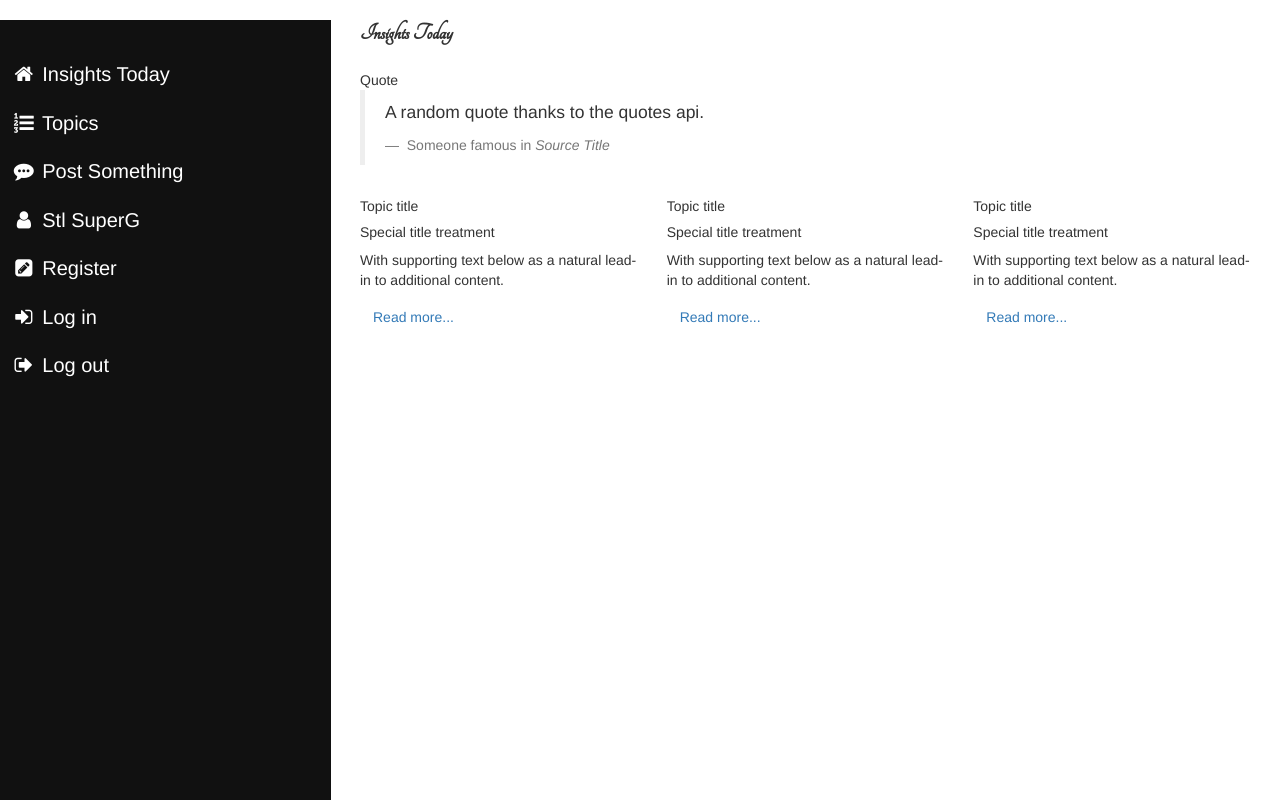
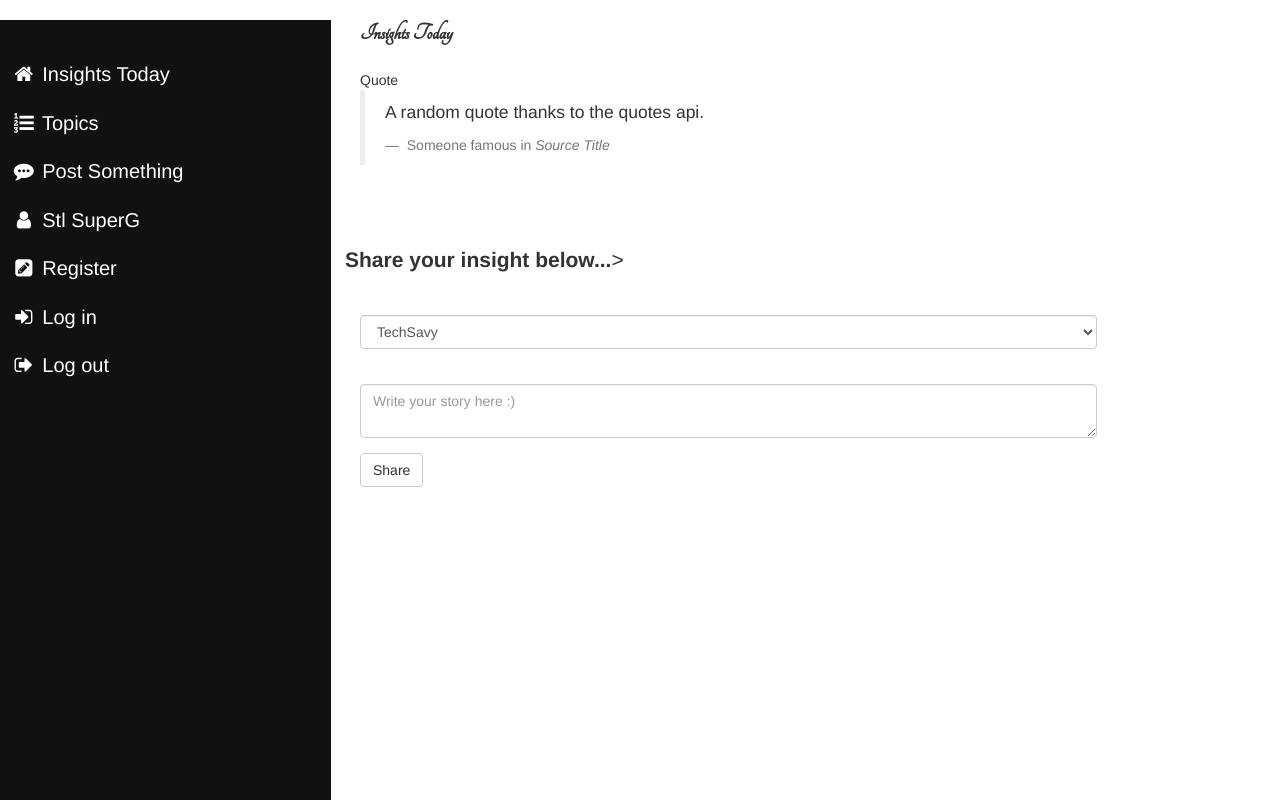
Before and after one commit to RkNyra/Insights-Today, a Flask app: page /sharepost in a window 1280 px wide. Run offline with Flask 2, Linux system fonts and the light colour scheme; some libraries are stand-ins or nearby versions; some web fonts are replaced.

Commit message:
install flask-wtf forms and create the blog-post sharing form on the app's sharepost page

```diff
--- a/app/main/forms.py
+++ b/app/main/forms.py
@@ -0,0 +1,12 @@
+from flask_wtf import FlaskForm
+from wtforms import SelectField,StringField,TextAreaField,SubmitField
+from wtforms.validators import Required
+from wtforms import ValidationError
+
+class SharePostForm(FlaskForm):
+    '''
+    The blog-post sharing form
+    '''
+    topic = SelectField('', choices=[('TechSavy', 'TechSavy'), ('MoneySmart','MoneySmart'), ('Life & Laughter', 'Life & Laughter')], validators=[Required()])
+    content = TextAreaField('', validators=[Required()], render_kw={"placeholder": "Write your story here :)"})
+    submit = SubmitField('Share')
--- a/app/main/views.py
+++ b/app/main/views.py
@@ -1,6 +1,6 @@
 from flask import render_template
-
 from . import main
+from .forms import SharePostForm
 
 
 #Views
@@ -20,9 +20,11 @@ def index():
 @main.route('/sharepost')
 def sharepost():
 
+    form = SharePostForm()
+
     '''
     View share post page function that returns the post sharing page and its data
     '''
 
     title = 'Insights Today'
-    return render_template('sharepost.html', title=title)
+    return render_template('sharepost.html', title=title, SharePostForm=form)
--- a/app/static/css/custom.css
+++ b/app/static/css/custom.css
@@ -57,6 +57,10 @@
   margin-left: 25%;
 }
 
+.sharePost {
+  margin-top: 7vh;
+}
+
 
 @media screen and (max-height: 450px) {
   .sidebar {padding-top: 15px;}
--- a/app/templates/sharepost.html
+++ b/app/templates/sharepost.html
@@ -24,52 +24,12 @@ content %}
 
 
       <!-- blog posts -->
-  <div class="row">
+  <div class="row justify-content-center">
 
-      <div class="col-md-4 forIpad">
-        <div class="card">
-          <h5 class="card-header">Topic title</h5>
-          <div class="card-body">
-            <h5 class="card-title">Special title treatment</h5>
-            <p class="card-text">
-              With supporting text below as a natural lead-in to additional
-              content.
-            </p>
-            <a href="#" class="btn btn-outline-primary">Read more...</a>
-          </div>
-        </div>
-      </div>
-
-      <div class="col-md-4  forIpad">
-          <div class="card">
-            <h5 class="card-header">Topic title</h5>
-            <div class="card-body">
-              <h5 class="card-title">Special title treatment</h5>
-              <p class="card-text">
-                With supporting text below as a natural lead-in to additional
-                content.
-              </p>
-              <a href="#" class="btn btn-outline-primary">Read more...</a>
-            </div>
-          </div>
-        </div>
-
-      <div class="col-md-4 forIpad">
-        <div class="card">
-          <h5 class="card-header">Topic title</h5>
-          <div class="card-body">
-            <h5 class="card-title">Special title treatment</h5>
-            <p class="card-text">
-              With supporting text below as a natural lead-in to additional
-              content.
-            </p>
-            <a href="#" class="btn btn-outline-primary">Read more...</a>
-          </div>
-        </div>
-      </div>
-
-      </div>
-    <div >
+    <h4 class="lead sharePost"><strong>Share your insight below...</strong>></h4>
+    <div class="col-md-10">
+            {{ wtf.quick_form(SharePostForm)}}
+    </div>
 </div>
 
 {% endblock %}
```
Also changed, not shown: config.py (+7 -1 lines).
